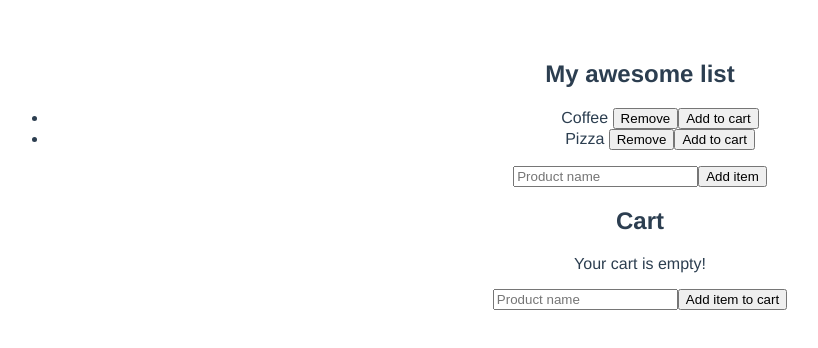
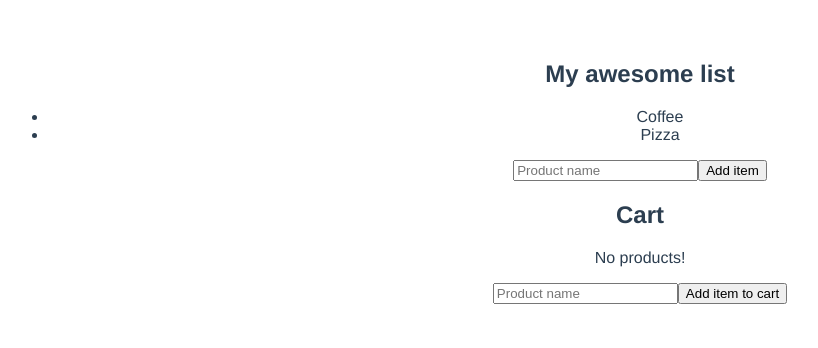
Before and after one commit to kvas-damian/devmeeting-vue, a Vue app: page / in a window 1280 px wide. Shown: the top 348 px of the page, without its empty margins (0-818 px from the left). Built offline with nearby package versions, Linux system fonts and the light colour scheme.

Commit message:
[#3.1] Introduce ProductList component

```diff
--- a/src/App.vue
+++ b/src/App.vue
@@ -1,17 +1,7 @@
 <template>
   <div id="app">
     <h2>My awesome list</h2>
-    <ul>
-      <li
-        v-for="p in products"
-        :key="p.id"
-      >
-        {{ p.name }}
-        <button @click="remove(p.id)">Remove</button>
-        <button @click="addToCart(p)">Add to cart</button>
-      </li>
-    </ul>
-    <p v-if="!products.length">No products!</p>
+    <ProductList :products="products" />
     <form @submit.prevent="onSubmit()">
       <input
         v-model="productName"
@@ -26,15 +16,7 @@
     </form>
 
     <h2>Cart</h2>
-    <ul>
-      <li
-        v-for="p in cart"
-        :key="p.id"
-      >
-        {{ p.name }}
-      </li>
-    </ul>
-    <p v-if="!cart.length">Your cart is empty!</p>
+    <ProductList :products="cart" />
 
     <form @submit.prevent="onCartSubmit()">
       <input
@@ -54,6 +36,7 @@
 <script>
 import uuid from 'uuid/v4';
 import { Validator } from 'vee-validate';
+import ProductList from './components/ProductList';
 
 Validator.extend('in', (value, array=[]) => {
   return array.includes(value);
@@ -61,6 +44,7 @@ Validator.extend('in', (value, array=[]) => {
 
 export default {
   name: 'App',
+  components: { ProductList },
   data() {
     return {
       products: [{
@@ -106,10 +90,6 @@ export default {
         this.$validator.reset();
       });
     },
-    remove(productId) {
-      const productIndex = this.products.findIndex(product => productId === product.id);
-      this.products.splice(productIndex, 1);
-    },
   },
 };
 </script>
--- /dev/null
+++ b/src/components/ProductList.vue
@@ -0,0 +1,26 @@
+<template>
+  <div>
+    <ul>
+      <li
+        v-for="p in products"
+        :key="p.id"
+      >
+        {{ p.name }}
+      </li>
+    </ul>
+    <p v-if="!products.length">No products!</p>
+  </div>
+</template>
+
+<script>
+  export default {
+    name: 'ProductList',
+    // The case is, we have to define props (inputs)
+    props: {
+      // Here we also added some basic props validation
+      products: {
+        type: Array
+      }
+    }
+  };
+</script>
```
